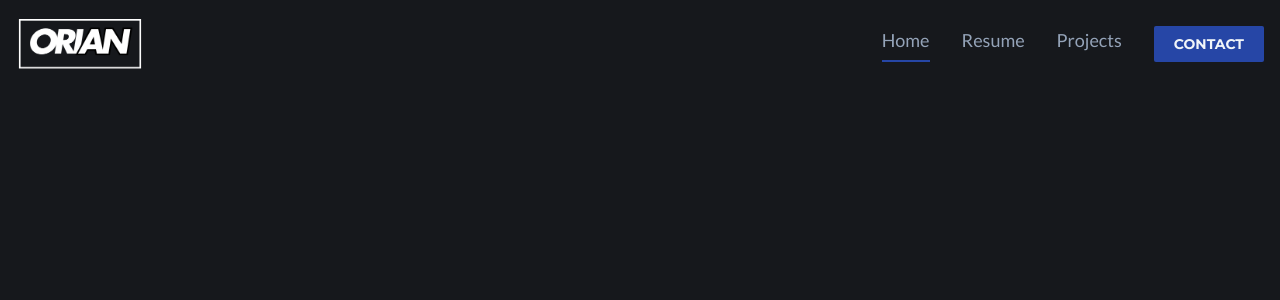
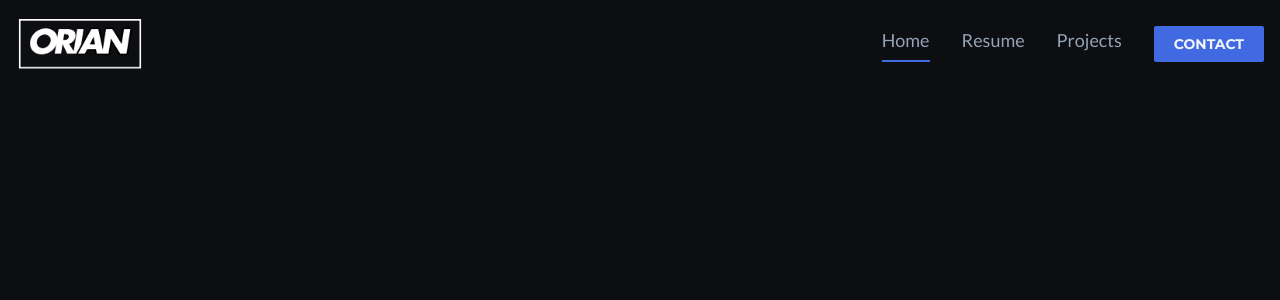
Before and after one commit to OriPerez7/portfolio-website, a React (Vite) app: page / in a window 1280 px wide. Shown: the top 300 px of the page. Built offline with nearby package versions, Linux system fonts and the light colour scheme.

Commit message:
Edit primary and secondary colors

```diff
--- a/tailwind.config.js
+++ b/tailwind.config.js
@@ -10,12 +10,12 @@ export default {
         xl: "1440px",
       },
       colors: {
-        primary: "#2646a6",
+        primary: "#4169E1",
         secondary: "#20B2AA",
         black: "#151515",
         white: "#ffffff",
         yellow: "#ffc931",
-        primaryBg: "#16181c",
+        primaryBg: "#0d0e11",
         textMain: "#f1f5f9",
         textSecondary: "#94a3b8",
         purple: "#B51B75",
```
